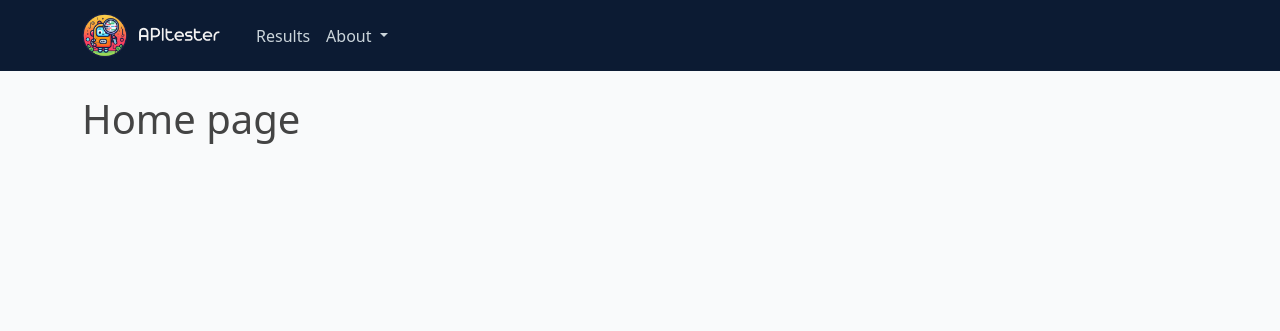
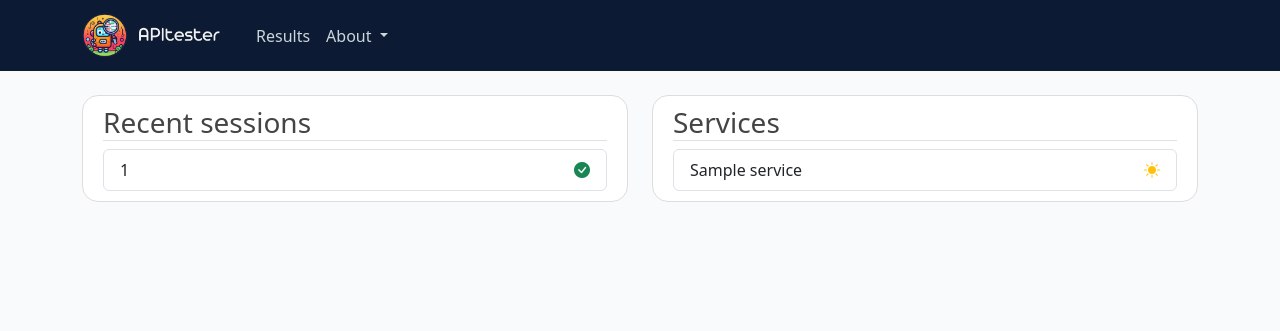
Before and after one commit to PommeSauce0/ApiTester_Dashboard, a Flask app: page / in a window 1280 px wide. Shown: the top 331 px of the page. Run offline with Flask 3, Linux system fonts and the light colour scheme; a database or web service that is not in the repository returns one stand-in record (values such as "Sample title").

Commit message:
[features] home page (need optimization)

```diff
--- a/api_dashboard/routes.py
+++ b/api_dashboard/routes.py
@@ -1,4 +1,4 @@
-from flask import render_template, url_for, flash
+from flask import render_template, flash
 from . import app
 from .forms import SessionForm
 from .mongodb import MongoCon
@@ -7,7 +7,33 @@ from .utils import build_query, percent_calc
 
 @app.route('/', methods=['GET'])
 def index():
-    return render_template('index.html')
+    form = SessionForm()
+
+    sessions = MongoCon().get_results({}, limit=50)
+    sorted_sessions = dict()
+    sorted_services = dict()
+
+    for session in sessions:
+        try:
+            sorted_sessions[session['session_id']]['total'] += 1
+        except KeyError:
+            sorted_sessions[session['session_id']] = {'val': 0, 'total': 1}
+
+        try:
+            sorted_services[session['service']]['total'] += 1
+        except KeyError:
+            sorted_services[session['service']] = {'val': 0, 'total': 1}
+
+        if session['status']:
+            sorted_sessions[session['session_id']]['val'] += 1
+            sorted_services[session['service']]['val'] += 1
+
+    return render_template(
+        template_name_or_list='index.html',
+        form=form,
+        sessions={key: percent_calc(**sorted_session) for key, sorted_session in sorted_sessions.items()},
+        services={key: percent_calc(**sorted_service) for key, sorted_service in sorted_services.items()}
+    )
 
 
 @app.route('/about', methods=['GET'])
--- a/api_dashboard/templates/index.html
+++ b/api_dashboard/templates/index.html
@@ -1,4 +1,67 @@
 {% extends "layout.html" %}
 {% block content %}
-    <h1>Home page</h1>
+    <div class="row">
+    <div class="col-md-6">
+        <div class="sticky-top z-0" style="top:20px">
+            <div class="content-section rounded-4">
+                <h3 class="border-bottom">Recent sessions</h3>
+                <div class="list-group">
+                    {% for id, session in sessions.items() %}
+                    <form method="POST" action="{{ url_for('session') }}" style="display: none;" id="form-{{ id }}">
+                        {{ form.hidden_tag() }}
+                        <input type="hidden" name="session_id" value="{{ id }}">
+                        <input type="hidden" name="status" value="01">
+                        <input type="hidden" name="env" value="">
+                    </form>
+                    <a href="#" onclick="document.getElementById('form-{{ id }}').submit();" class="list-group-item list-group-item-action rounded">
+                        <div class="d-flex justify-content-between align-items-center">
+                            <span>{{ id }}</span>
+                            <span>
+                                {% if session < 100 %}
+                                    <i class="bi bi-x-circle-fill text-danger" data-bs-toggle="tooltip" title="Contains errors"></i>
+                                {% else %}
+                                    <i class="bi bi-check-circle-fill text-success" data-bs-toggle="tooltip" title="No errors"></i>
+                                {% endif %}
+                            </span>
+                        </div>
+                    </a>
+                    {% endfor %}
+                </div>
+            </div>
+        </div>
+    </div>
+    <div class="col-md-6">
+        <div class="sticky-top" style="top:20px">
+            <div class="content-section rounded-4">
+                <h3 class="border-bottom">Services</h3>
+                <div class="list-group">
+                    {% for key, service in services.items() %}
+                    <form method="POST" action="{{ url_for('session') }}" style="display: none;" id="form-{{ service }}">
+                        {{ form.hidden_tag() }}
+                        <input type="hidden" name="service" value="{{ key }}">
+                        <input type="hidden" name="status" value="01">
+                        <input type="hidden" name="env" value="">
+                    </form>
+                    <a href="#" onclick="document.getElementById('form-{{ service }}').submit();" class="list-group-item list-group-item-action rounded">
+                        <div class="d-flex justify-content-between align-items-center">
+                            <span>{{ key }}</span>
+                            <span data-bs-toggle="tooltip" title="{{ service }}% success rate">
+                                {% if service >= 90 %}
+                                    <i class="bi bi-sun-fill text-warning"></i>
+                                {% elif service >= 50 %}
+                                    <i class="bi bi-cloud-fill text-primary"></i>
+                                {% elif service >= 25 %}
+                                    <i class="bi bi-cloud-rain-fill text-info"></i>
+                                {% else %}
+                                    <i class="bi bi-cloud-lightning-fill text-danger"></i>
+                                {% endif %}
+                            </span>
+                        </div>
+                    </a>
+                    {% endfor %}
+                </div>
+            </div>
+        </div>
+    </div>
+</div>
 {% endblock content %}
```
